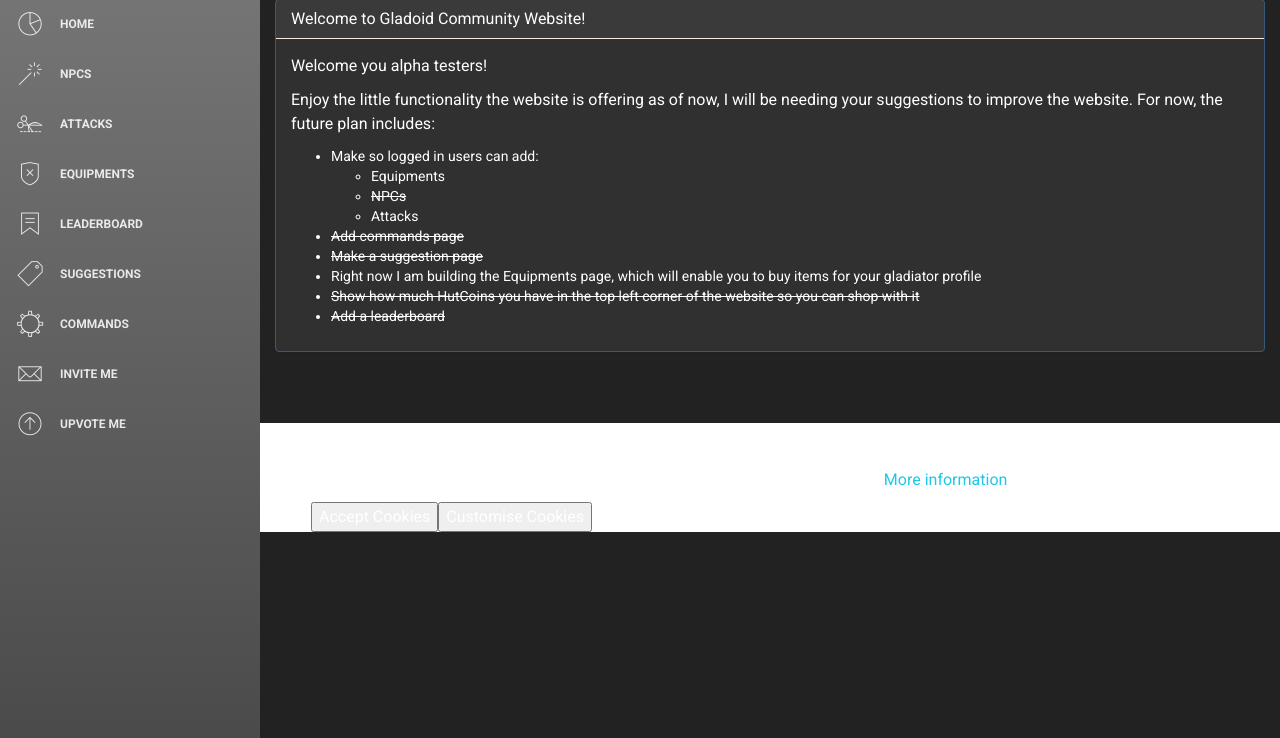
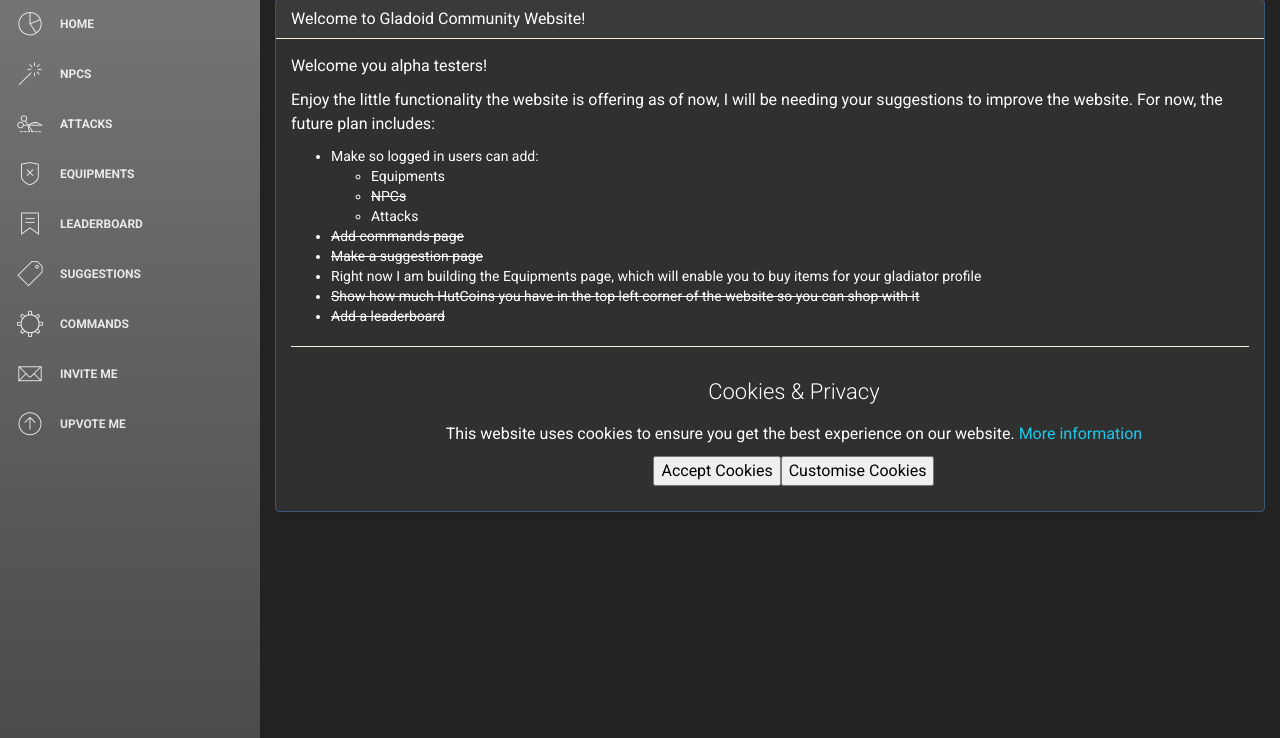
Before and after one commit to sergenp/gladoid_website, a Flask app: template web/templates/index.html in a window 1280 px wide. Shown: the part 62-800 px from the top of the page. Run offline with Flask 2, Linux system fonts and the light colour scheme; the template is opened without the code that fills it, so the values that code supplies are empty; parts of the project's set-up code (start-up, migrations or seed data) failed here and were passed over; some libraries are stand-ins or nearby versions.

Commit message:
Moved cookieconsent into panel

```diff
--- a/web/static/css/custom.css
+++ b/web/static/css/custom.css
@@ -33,3 +33,19 @@ ul > li {
 .navbar-text {
     color:#9A9A9A !important;
 }
+
+.footer {
+    background-color: rgba(150, 150, 150, 0.1) !important;
+}
+
+#cookieconsent {
+    margin-left:5%;
+}
+
+#gdpr-cookie-accept {
+    color:black;
+}
+
+#gdpr-cookie-advanced {
+    color: black;
+}
--- a/web/templates/index.html
+++ b/web/templates/index.html
@@ -23,13 +23,12 @@
       <li style="text-decoration: line-through;">Show how much HutCoins you have in the top left corner of the website so you can shop with it</li>
       <li style="text-decoration: line-through;">Add a leaderboard</li>
     </ul>
+    <hr>
+    <div id="cookieconsent" class="text-center"></div>
   </div>
 </div>
 {%endblock%}
 
-{% block footer %}
-  <div id="cookieconsent" style="margin:5%"></div>
-{% endblock %}
 
 {%block script%}
 <script src="/static/js/jquery.ihavecookies.min.js"></script>
```
